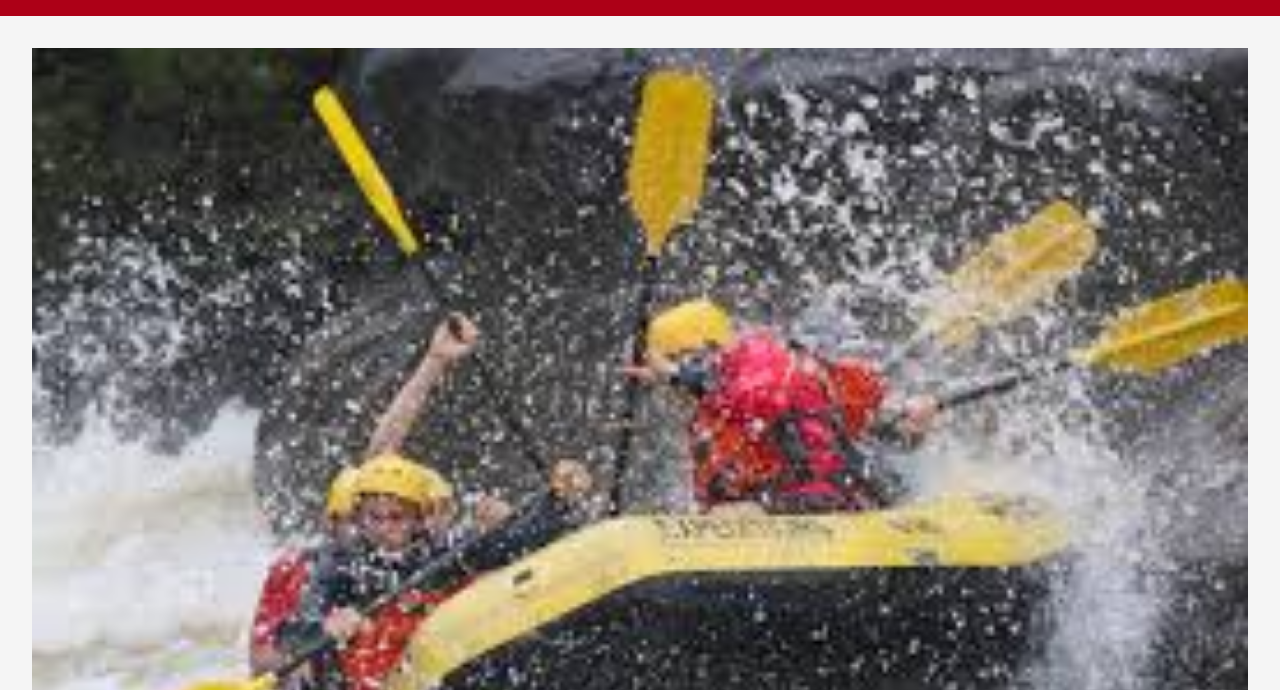
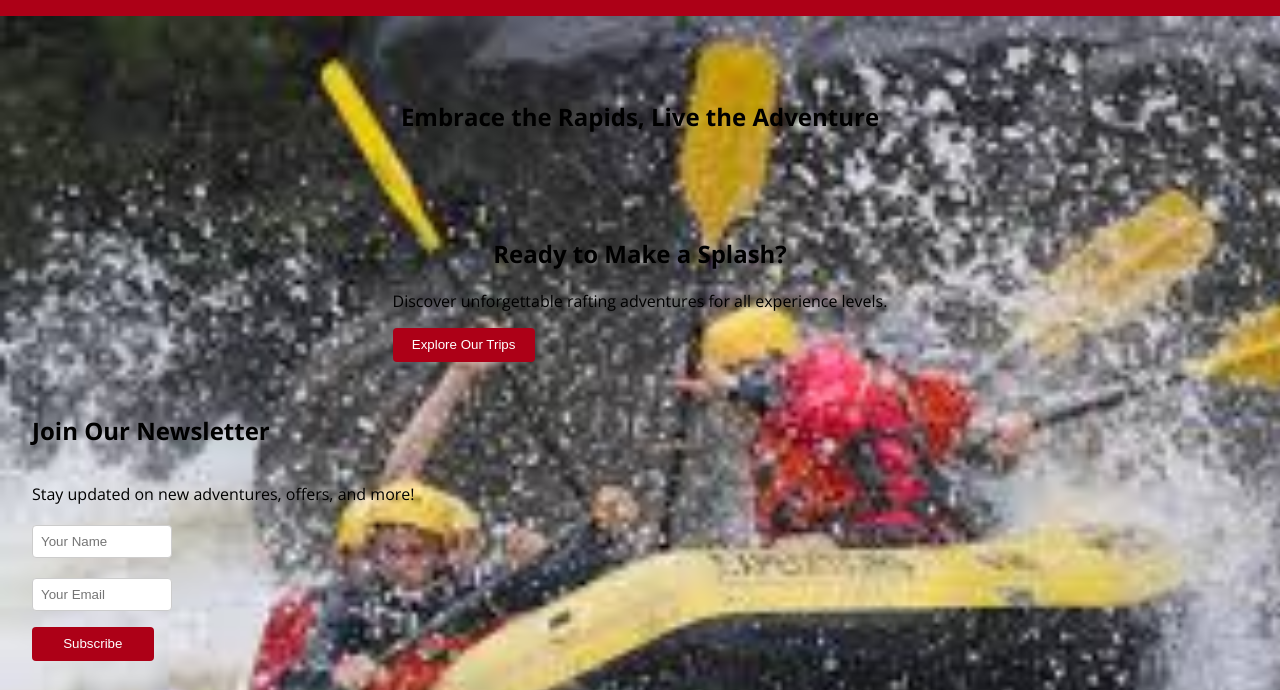
Before and after one commit to denartyo1127/wdd130, a plain HTML site: page wwr/index.html in a window 1280 px wide. Shown: the part 102-792 px from the top of the page. Drawn offline with nearby package versions, Linux system fonts and the light colour scheme.

Commit message:
Add files via upload

```diff
--- a/wwr/index.html
+++ b/wwr/index.html
@@ -28,8 +28,6 @@
       </header>
 
       <main>
-    <img src="images/hero.jpeg" alt="Rafting Background">
-
         <section class="hero2">
           <h1>Embrace the Rapids, Live the Adventure</h1>
         </section>
--- a/wwr/styles/rafting.css
+++ b/wwr/styles/rafting.css
@@ -303,45 +303,17 @@ button:hover {
     flex-direction: column;
     align-items: center;
     justify-content: center;
-    background-color: #f0f8ff;
     padding: 2rem;
     border-radius: 8px;
 }
 
-body {
-    background-image: url("/images/hero.jpeg");
+main {
+    background-image: url('../images/hero.jpeg');
     background-size: cover;
-    background-repeat: no-repeat;
-    background-position: center;
-    background-attachment: fixed;
-    min-height: 100vh;
-    margin: 0;
-    padding: 0;
-}
+    background-position: absolute;
+  }
 
-html {
-    height: 100%;
-}
 
-body {
-    background-image: url("/images/hero.jpeg");
-    background-size: contain;
-    background-position: center;
-    background-repeat: no-repeat;
-    background-attachment: fixed;
-    min-height: 100%;
-    margin: 0;
-    padding: 0;
-}
-
-main {
-    display: flex;
-    flex-direction: column;
-    gap: 2rem;
-    padding: 2rem;
-    background-color: #f5f5f5;
-    flex-grow: 1;
-}
 
 .cta {
     display: flex;
```
Also changed, not shown: wwr/images/hero.gif (added). Lines whose indentation alone changed are shown as unchanged.
